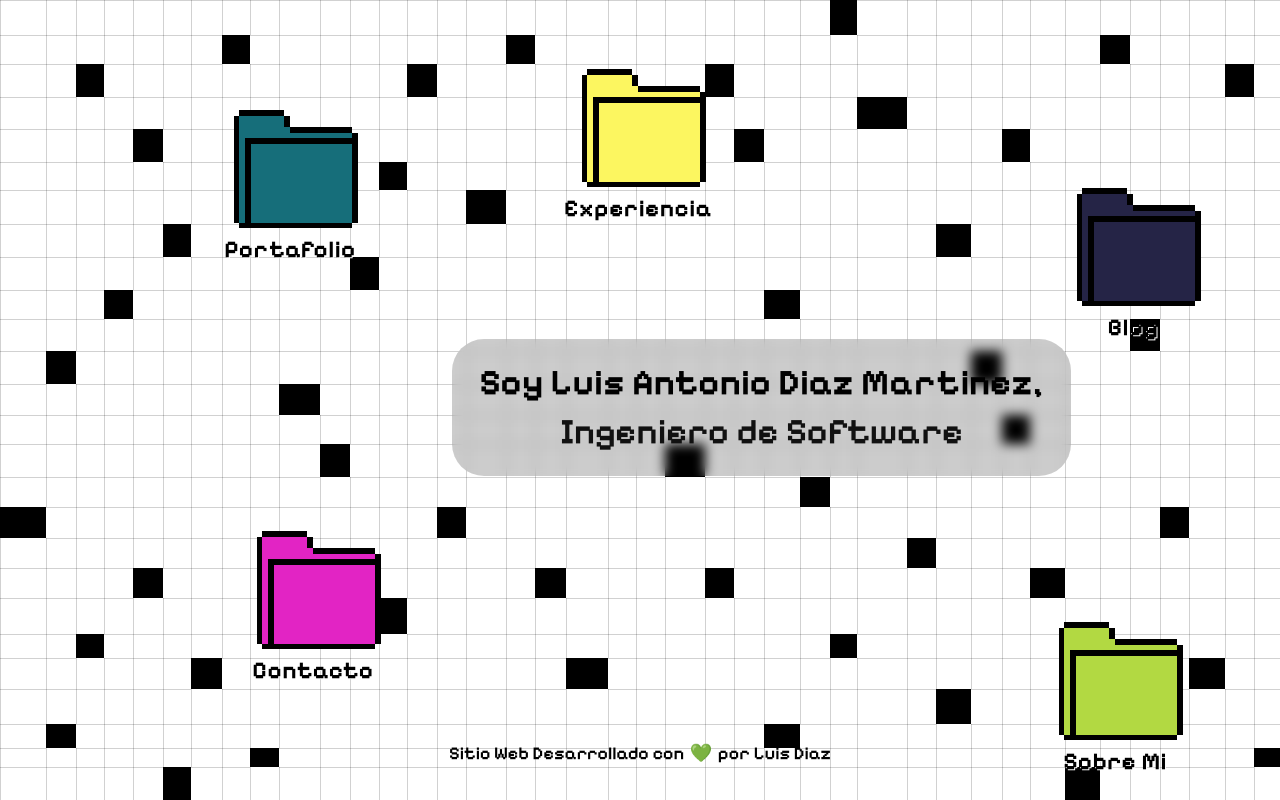
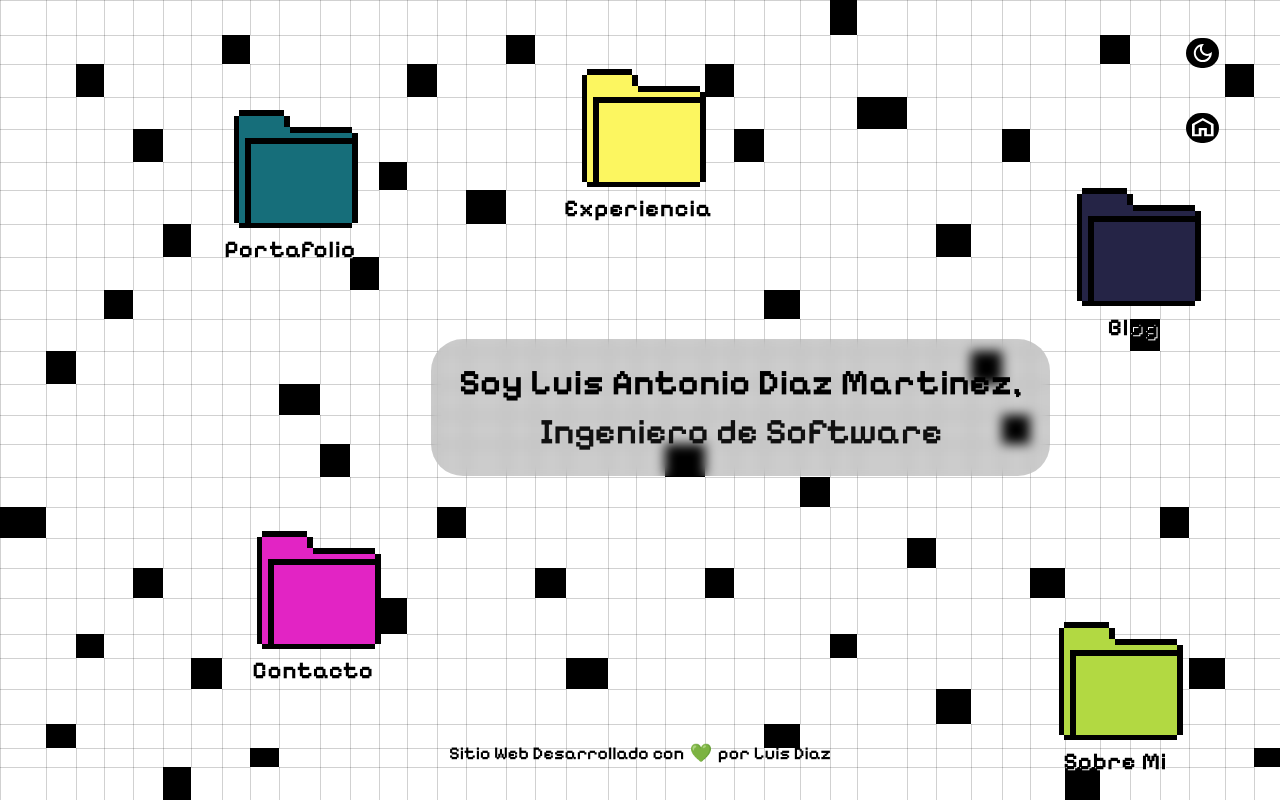
Before and after one commit to Unodetantosluises/1deTantosLuises, a React (Vite) app: page / in a window 1280 px wide. Built offline with nearby package versions, Linux system fonts and the light colour scheme.

Commit message:
update: theme and home button

```diff
--- a/index.html
+++ b/index.html
@@ -4,7 +4,7 @@
 <head>
   <meta charset="UTF-8" />
   <meta name="viewport" content="width=device-width, initial-scale=1.0" />
-  <title>Unodetantosluises</title>
+  <title>UnodeTantosLuises</title>
   <link rel="preconnect" href="https://fonts.googleapis.com">
   <link rel="preconnect" href="https://fonts.gstatic.com" crossorigin>
   <link href="https://fonts.googleapis.com/css2?family=Pixelify+Sans:wght@400..700&display=swap" rel="stylesheet">
--- a/src/pages/Home/Home.jsx
+++ b/src/pages/Home/Home.jsx
@@ -15,6 +15,10 @@ import folderPink from '../../assets/icons/Folder-Rosa-Cerrado.png';
 import folderPinkOpen from '../../assets/icons/Folder-Rosa-Abierto.png';
 import folderGreen from '../../assets/icons/Folder-Verde-Claro-Cerrado.png';
 import folderGreenOpen from '../../assets/icons/Folder-Verde-Claro-Abierto.png';
+
+// Import control button icons (.png)
+import iconThemeDark from '../../assets/icon-theme/theme=dark.svg';
+import iconHomeDay from '../../assets/icon-home/home-button=nigth.svg';
 
 const NAV_ITEMS = [
   {
@@ -128,18 +132,25 @@ export const Home = ({ onToggleTheme, isDarkMode = false }) => {
           <button
             type="button"
             className="home__control-btn home__control-btn--theme"
-            onClick={onToggleTheme}
             aria-label="Cambiar tema"
           >
-            <span className={`icon icon--${isDarkMode ? 'sun' : 'moon'}`} />
+            <img
+              src={iconThemeDark}
+              alt="Tema"
+              className="home__control-icon"
+            />
           </button>
-          <Link
-            to="/"
+          <button
+            type="button"
             className="home__control-btn home__control-btn--home"
-            aria-label="Ir a inicio"
+            aria-label="Inicio"
           >
-            <span className="icon icon--home" />
-          </Link>
+            <img
+              src={iconHomeDay}
+              alt="Inicio"
+              className="home__control-icon"
+            />
+          </button>
         </aside>
 
         {/* Footer */}
--- a/src/pages/Home/_home.scss
+++ b/src/pages/Home/_home.scss
@@ -146,7 +146,7 @@
   // Central Intro Card (Rectangle 41)
   &__hero {
     position: absolute;
-    left: 35.301%; // X: 610px (1728)
+    left: 33.701%; // X: 610px (1728)
     top: 42.346%; // Y: 473px (1117)
     width: 619px;
     height: 137px;
@@ -183,11 +183,11 @@
   // Controls (Top Right)
   &__controls {
     position: absolute;
-    top: 4.476%; // Y: 50px
-    right: 6.308%; // X: 1564px
+    top: 3.476%; // Y: ~50px
+    right: 3.908%; // X: ~1564px
     display: flex;
     flex-direction: column;
-    gap: 39px; // Y delta between theme (50px) and home (139px)
+    gap: 25px; // Y delta between theme and home
     z-index: 4;
   }
 
@@ -206,6 +206,15 @@
     &:hover {
       transform: scale(1.1);
     }
+  }
+
+  &__control-icon {
+    width: 60%;
+    height: 60%;
+    object-fit: contain;
+    image-rendering: pixelated;
+    image-rendering: crisp-edges;
+    display: block;
   }
 
   // Footer (Bottom)
@@ -271,9 +280,9 @@
     }
 
     &__controls {
-      top: 3.125%;
-      right: 12.5%;
-      gap: 39px;
+      top: 2.525%;
+      right: 10.5%;
+      gap: 25px;
     }
 
     &__footer {
```
Also changed, not shown: src/hooks/useCanvasScale.js (added, +56 -0 lines), src/assets/icon-home/home-button=nigth.svg (added), src/assets/icon-theme/theme=dark.svg (added).
